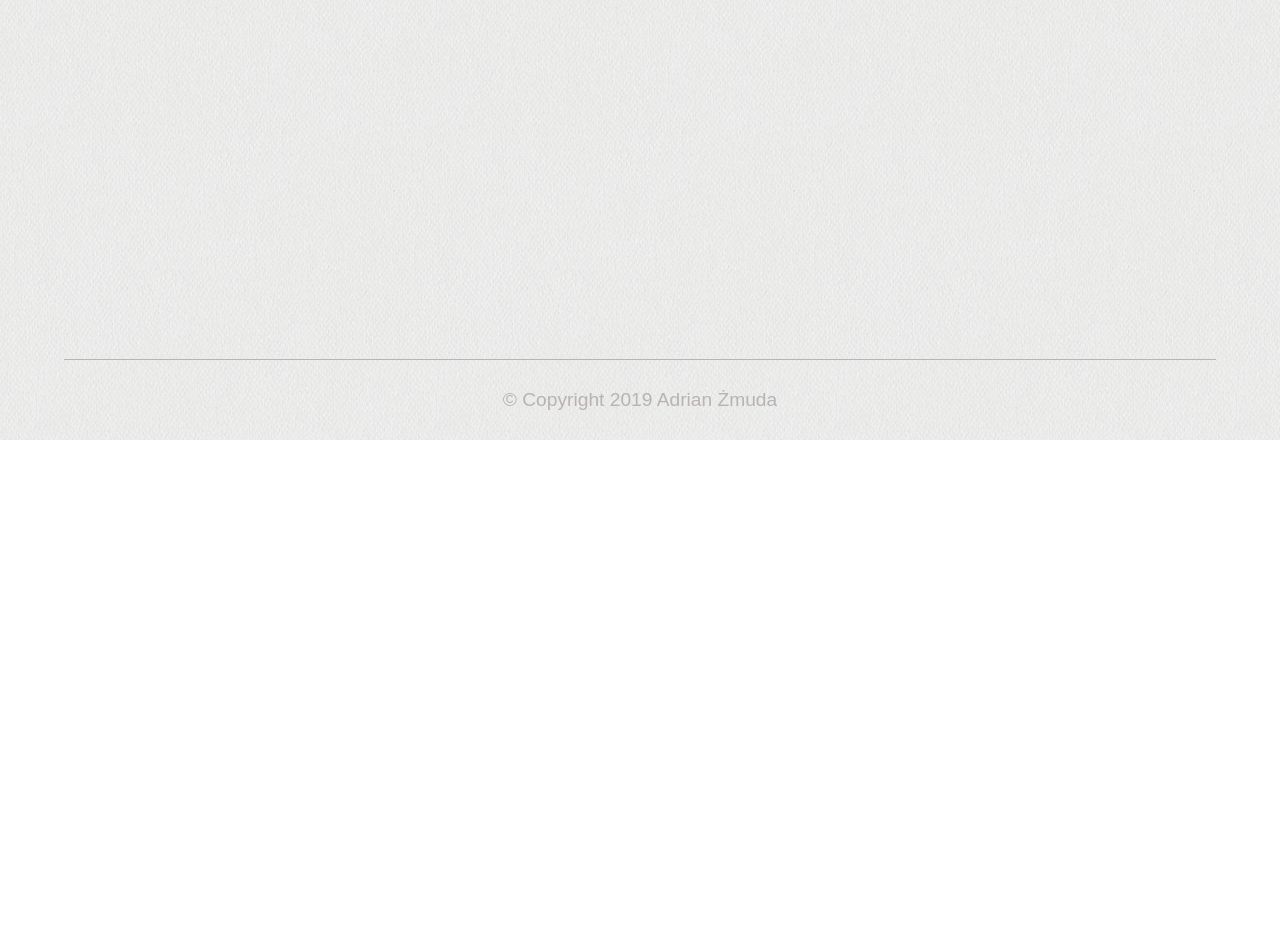
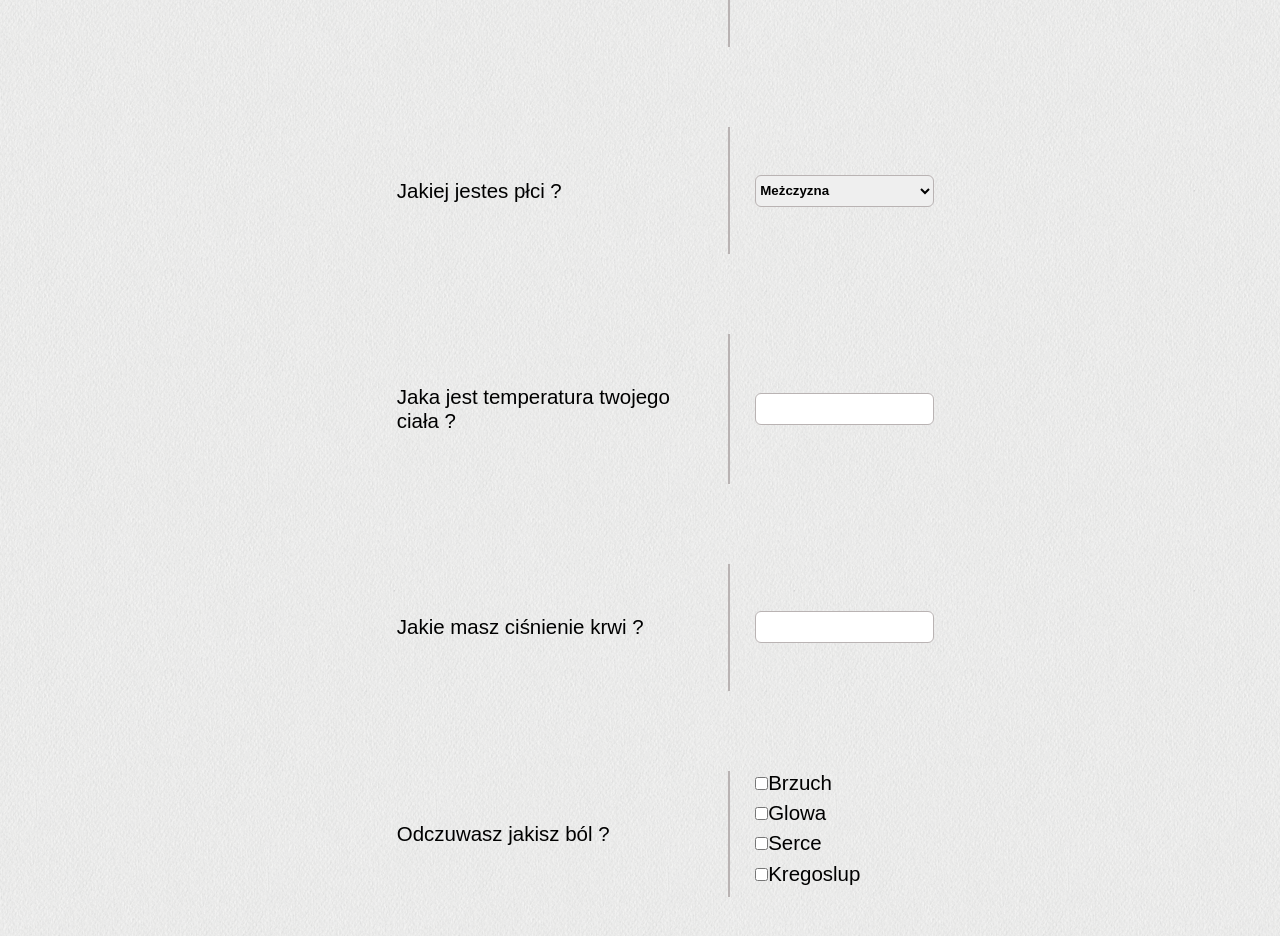
Before and after one commit to adi140000/Healthy-Experts-System, a React (Create React App) app: page / in a window 1280 px wide. Shown: the part 360-1296 px from the top of the page. Before the commit the page ends 800 px from the top, so only its background shows below. Built offline with nearby package versions, Linux system fonts and the light colour scheme; a web font is replaced by a local one.

Commit message:
Create form-main and fill it

```diff
--- a/src/index.scss
+++ b/src/index.scss
@@ -10,8 +10,11 @@
 body{
     background-image: url('./img/fabric_1.png');
     font-family: 'Hammersmith One', sans-serif;
-    color: aquamarine
+    font-size: .8vw;
+
 }
+
+
 
 header{
     height: 30vh;
@@ -23,11 +26,70 @@ main{
     justify-content: center;
     align-items: center;
 
-    .section-main{
+    .form-main{
        flex-basis: 90%;
        min-height: 60vh;
        border-top:.2vh solid $color-border ;
        border-bottom:.2vh solid $color-border ;
+       display: flex;
+       flex-direction: column;
+       align-items: flex-end;
+
+
+       .form-part{
+           font-size: 2em;
+           display: flex;
+           width: 100%;
+           justify-content: center;
+           align-items: center;
+           min-height: 10vh;
+           margin: 5vh 0;
+            .inputData{
+                border-radius: 6px;
+                border: .15vw solid $color-border;
+                font-weight: bold;
+                align-self: center;
+
+
+            }
+            .part{
+                margin-left: 2vw;
+                width: 14vw;
+                height: 2.5vw;
+                display: flex;
+
+                &.clearfix{
+                    flex-direction: column;
+                    align-self: flex-start
+                }
+
+                label{
+                    margin-bottom: .5vw;
+
+                }
+            }
+            .label{
+                border-right: .3vh solid $color-border;
+                padding: 4vw;
+                width: 30vw;
+
+            }
+
+
+       }
+
+       .btnSend{
+        padding: 1.2vw;
+        font-size: 1.5em;
+        background-color:#594ae4;
+        border: none;
+        font-weight: bold;
+        cursor: pointer;
+        color: #ffffff;
+        border-radius: 8px;
+        align-self: center;
+        margin: 12vh 0;
+        }
     }
 }
 
--- a/src/part/Main.js
+++ b/src/part/Main.js
@@ -2,12 +2,69 @@ import React, { Component } from 'react';
 
 class Main extends Component {
     state = {}
+
+    submitData = (e) => {
+        e.preventDefault();
+        console.log(e.target)
+    }
+
     render() {
         return (
             <main>
-                <section className='section-main'>
+                <form className='form-main' onSubmit={this.submitData}>
+                    <div className='form-part'>
+                        <label htmlFor='age' className='label'>Ile masz lat ?</label>
+                        <input id='age' className='inputData part' type='number' />
+                    </div>
+                    <div className='form-part'>
+                        <label className='label'>Jakiej jestes płci ?</label>
+                        <select id='sex' className='inputData part'>
+                            <option>Meżczyzna</option>
+                            <option>Kobieta</option>
+                        </select>
+                    </div>
+                    <div className='form-part'>
+                        <label htmlFor='temperature' className='label'>Jaka jest temperatura twojego ciała ?</label>
+                        <input type='number' id='temperature' className='inputData part' />
+                    </div>
 
-                </section>
+                    <div className='form-part'>
+                        <label className='label' htmlFor='pressure'>Jakie masz ciśnienie krwi ?</label>
+                        <input type='number' id='pressure' className='inputData part' />
+                    </div>
+                    <div className='form-part'>
+                        <label className='label' >Odczuwasz jakisz ból ?</label>
+                        <div className='part clearfix'>
+                            <label><input type='checkbox' name='pain' value='Brzuch' />Brzuch</label>
+                            <label><input type='checkbox' name='pain' value='Brzuch' />Glowa</label>
+                            <label><input type='checkbox' name='pain' value='Brzuch' />Serce</label>
+                            <label><input type='checkbox' name='pain' value='Brzuch' />Kregoslup</label>
+                        </div>
+                    </div>
+
+                    <div className='form-part'>
+                        <label className='label' htmlFor='bind'>Czy masz powiekszone węzły chłonne ?</label>
+                        <input type='checkbox' id='bind' className='inputData part' />
+                    </div>
+                    <div className='form-part'>
+                        <label className='label' htmlFor='tired'>Czy szybko się męczysz ?</label>
+                        <input type='checkbox' className='inputData part' id='tired' />
+                    </div>
+                    <div className='form-part'>
+                        <label className='label' htmlFor='overweight'>Czy masz nadwage ?</label>
+                        <input type='checkbox' className='inputData part' id='overweight' />
+                    </div>
+                    <div className='form-part'>
+                        <label className='label' htmlFor='breath'>Czy masz problemy z drogami oddechowymiswwww swsw wssw ?</label>
+                        <input type='checkbox' className='inputData part' id='breath' />
+                    </div>
+                    <div className='form-part'>
+                        <label className='label' htmlFor='overweight'>Czy miałeś w ostatnim czasie wymioty / nudnosci / biegunke ?</label>
+                        <input type='checkbox' className='inputData part' id='overweight' />
+                    </div>
+
+                    <input type='submit' className='btnSend' value='Sprawdz' />
+                </form>
             </main>
         );
     }
```
